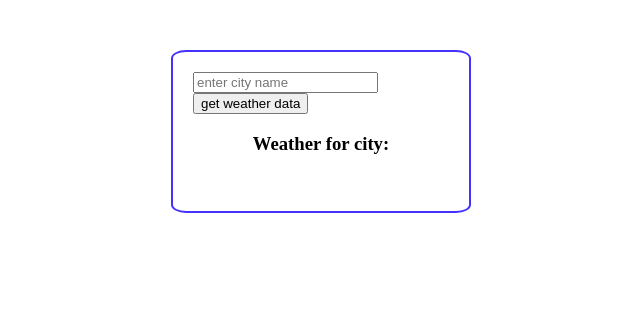
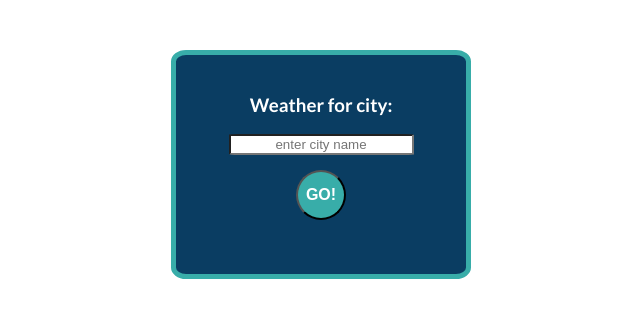
Before and after one commit to olorin44/weather-check-app, a website: page index.html in a window 1280 px wide. Shown: the whole page, without its empty margins (319-959 px from the left). Drawn offline with Linux system fonts and the light colour scheme.

Commit message:
Change styles for better visibility

```diff
--- a/index.html
+++ b/index.html
@@ -6,12 +6,16 @@
     <meta http-equiv="X-UA-Compatible" content="ie=edge" />
     <title>Weather app</title>
     <link rel="stylesheet" href="css/style.css" />
+    <link
+      href="https://fonts.googleapis.com/css?family=Lato:400,700"
+      rel="stylesheet"
+    />
   </head>
   <body>
     <div class="weather-container">
+      <h3>Weather for city:</h3>
       <input type="text" id="city-name" placeholder="enter city name" />
-      <button id="get-data">get weather data</button>
-      <h3>Weather for city:</h3>
+      <button id="get-data">GO!</button>
       <div class="data-container">
         <div id="data-name"></div>
         <div class="data-icon">
--- a/sass/style.scss
+++ b/sass/style.scss
@@ -5,14 +5,48 @@
 }
 
 .weather-container {
-  border: 2px solid #43f;
+  background-color: #0a3d62;
+  border: 5px solid #38ada9;
   border-radius: 5%;
+  color: #fff;
+  font-family: "Lato", sans-serif;
   margin: 50px auto;
   max-width: 300px;
   padding: 20px;
 }
 
 #data-name,
-.weather-container > h3 {
+.weather-container > h3,
+.data-icon {
   text-align: center;
 }
+
+#data-name {
+  font-weight: bold;
+}
+
+#city-name {
+  border-radius: 5%;
+  display: block;
+  margin: 10px auto;
+  max-width: 250px;
+  text-align: center;
+}
+#get-data {
+  background-color: #38ada9;
+  border-radius: 50%;
+  color: #fff;
+  display: block;
+  font-size: 1em;
+  font-weight: bold;
+  height: 50px;
+  margin: 15px auto;
+  width: 50px;
+
+  &:hover {
+    background-color: #fff;
+    color: #38ada9;
+    cursor: pointer;
+    transition: 0.3s;
+  }
+}
```
Also changed, not shown: css/style.css, 1 other file.
